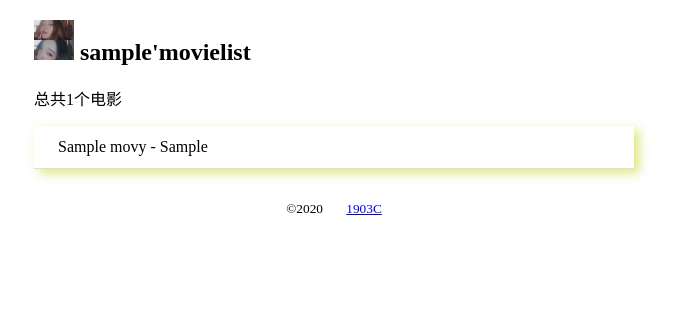
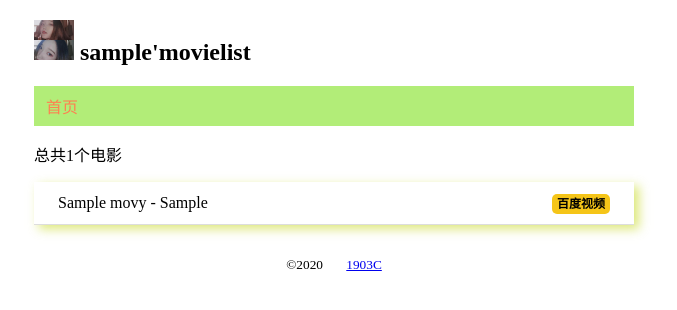
Before and after one commit to wgf0210/flaskweb, a Flask app: page / in a window 1280 px wide. Shown: the top 310 px of the page, without its empty margins (306-983 px from the left). Run offline with Flask 2, Linux system fonts and the light colour scheme; tables that the repository leaves empty hold one stand-in row (values such as "Sample post").

Commit message:
模板继承

```diff
--- a/text1/app.py
+++ b/text1/app.py
@@ -25,22 +25,25 @@ class Movies(db.Model):
     title = db.Column(db.Text)
     year = db.Column(db.String(15))
 
+# 模板上下文处理函数
+@app.context_processor
+def app_all():
+    name = User.query.first().username
+    return dict(name=name)
 
 @app.route('/')
 @app.route('/index/')
 def index():
-    name = User.query.first().username
     movies = Movies.query.filter().order_by(Movies.year.desc())
     len = 0
     for i in movies:
         len += 1
-    return render_template('index.html',name=name,movies=movies,len=len)
+    return render_template('index.html',movies=movies,len=len)
 
 # 处理错误页面/信息函数
 @app.errorhandler(404)
 def error_page(e):        # e--给定一个参数来接受
-    name = User.query.first().username
-    return render_template('404.html',name=name)
+    return render_template('404.html')
 
 # @app.route('/<name>',endpoint='index')
 # def index(name):
--- /dev/null
+++ b/text1/static/css/indexx3.css
@@ -0,0 +1,60 @@
+.avatar{
+    width: 40px;
+}
+body{
+    margin: 0 auto;
+    max-width: 600px;
+    font-size: 16px;
+    font-family: 幼圆;
+}
+footer{
+    color: #000;
+    margin-top: 20px;
+    text-align: center;
+    padding: 10px;
+}
+.movie-list{
+    list-style-type: none;
+    padding: 0;
+    margin-bottom: 10px;
+    box-shadow: 5px 4px 10px #cddc39ab;
+}
+.movie-list li{
+    padding: 12px 24px;
+    border-bottom:  1px solid #dddddd;
+}
+.movie-list li:hover{
+    background-color: #f8f8f8;
+}
+nav ul{
+    list-style-type: none;
+    margin: 0;
+    padding: 0;
+    overflow: hidden;
+    background-color: rgba(152, 231, 74, 0.747);
+}
+nav ul li{
+    float: left;
+}
+nav ul li a{
+    display: block;
+    color: coral;
+    text-align: center;
+    padding: 8px 12px;
+    text-decoration: none;
+}
+nav ul li a:hover{
+    background-color: darkcyan;
+}
+.bott{
+    float:right;
+}
+.baidu{
+    text-decoration: none;
+    font-size: 12px;
+    font-weight: bold;
+    color: black;
+    background-color: #f5c518;
+    border-radius: 5px;
+    padding: 3px 5px;
+}
--- /dev/null
+++ b/text1/templates/father.html
@@ -0,0 +1,30 @@
+<!DOCTYPE html>
+<html lang="zh">
+<head>
+    {% block father_head %}
+    <meta charset="UTF-8">
+    <meta name="viewport" content="width=device-width, initial-scale=1.0">
+    <title>{{ name }}'movielist</title>
+    <link rel="stylesheet" href="{{ url_for('static',filename='css/indexx3.css') }}">
+    {% endblock %}
+</head>
+<body>
+    <h2>
+        <img src="{{ url_for('static',filename='img/2861637f91b315b994f83808d5e2ed7.jpg') }}" alt="头像" class='avatar'>
+        {{ name }}'movielist
+    </h2>
+    <nav>
+        <ul>
+            <li>
+                <a href="{{ url_for('index') }}">首页</a>
+            </li>
+        </ul>
+    </nav>
+    {% block father_content %}{% endblock %}
+    <footer>
+        <small>&copy;2020&nbsp;&nbsp;&nbsp;&nbsp;&nbsp;&nbsp;
+            <a href="#">1903C</a>
+        </small>
+    </footer>
+</body>
+</html>
--- a/text1/templates/index.html
+++ b/text1/templates/index.html
@@ -1,32 +1,14 @@
-<!DOCTYPE html>
-<html lang="zh">
-<head>
-    <meta charset="UTF-8">
-    <meta name="viewport" content="width=device-width, initial-scale=1.0">
-    <title>{{ name }}'movielist</title>
-    <link rel="stylesheet" href="{{ url_for('static',filename='css/index.css') }}">
-    <!-- <style>
-    .avatar{
-        width: 40px;
-    }
-    </style> -->
-</head>
-<body>
-    <h2>
-        <img src="{{ url_for('static',filename='img/2861637f91b315b994f83808d5e2ed7.jpg') }}" alt="头像" class='avatar'>
-        {{ name }}'movielist
-    </h2>
+{% extends 'father.html' %}
+{% block father_content %}
     <!-- 过滤器 -->
     <p>总共{{ len }}个电影</p>
     <ul class='movie-list'>
         {% for m in movies %}
-        <li>{{m.title}} - {{m.year}}</li>
+        <li>{{m.title}} - {{m.year}}
+            <span class='bott'>
+                <a class='baidu' href="http://v.baidu.com/v?word={{ m.title }}&ct=301989888&rn=67&pn=0&db=0&s=0&fbl=800&ie=utf-8&oq={{ m.title }}&f=3&rsp=0" target="_blank">百度视频</a>
+            </span>
+        </li>
         {% endfor %}
     </ul>
-    <footer>
-        <small>&copy;2020&nbsp;&nbsp;&nbsp;&nbsp;&nbsp;&nbsp;
-            <a href="#">1903C</a>
-        </small>
-    </footer>
-</body>
-</html>
+{% endblock %}
```
Also changed, not shown: text1/static/css/index.css (deleted, +0 -28 lines), text1/templates/404.html (+3 -25 lines).
